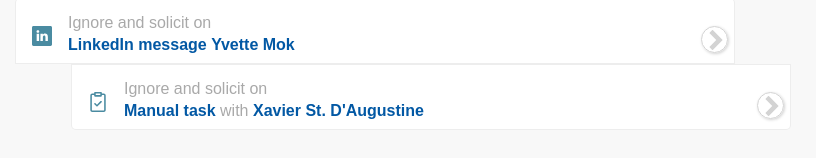
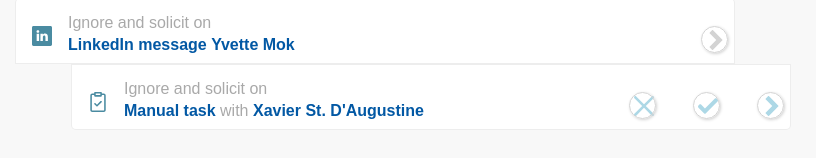
Before and after one commit to maxbildner/strive-task-app, a React (Create React App) app: page / in a window 1280 px wide. Both pictures are taken after a click on the element 616 px from the left and 441 px from the top of the page. Shown: the part 344-502 px from the top of the page, without its empty margins (241-1057 px from the left). Built offline with nearby package versions, Linux system fonts and the light colour scheme.

Commit message:
enable right row icons to show on row click

```diff
--- a/src/components/Task.js
+++ b/src/components/Task.js
@@ -33,6 +33,8 @@ class Task extends React.Component {
       logo = (<svg height="15pt" viewBox="-59 0 512 512" width="15pt" xmlns="http://www.w3.org/2000/svg"><path d="m344.675781 39.398438h-48.671875v-19.398438c0-11.046875-8.953125-20-20-20h-157.339844c-11.046874 0-20 8.953125-20 20v19.398438h-48.664062c-27.570312 0-50 22.429687-50 50v372.601562c0 27.570312 22.429688 50 50 50h294.675781c27.570313 0 50-22.429688 50-50v-372.601562c0-27.570313-22.433593-50-50-50zm-88.671875.601562v38.800781h-117.34375c0-13.292969 0-24.273437 0-38.800781zm98.671875 422c0 5.515625-4.488281 10-10 10h-294.675781c-5.515625 0-10-4.484375-10-10v-372.601562c0-5.511719 4.484375-10 10-10h48.660156v19.402343c0 11.046875 8.957032 20 20 20h157.34375c11.042969 0 20-8.953125 20-20v-19.402343h48.671875c5.511719 0 10 4.488281 10 10zm-64.535156-228.480469c7.8125 7.8125 7.8125 20.476563 0 28.285157l-105.101563 105.101562c-7.808593 7.8125-20.472656 7.8125-28.285156 0l-52.230468-52.230469c-7.808594-7.808593-7.808594-20.472656 0-28.285156 7.8125-7.808594 20.472656-7.808594 28.285156 0l38.089844 38.089844 90.957031-90.957031c7.8125-7.8125 20.472656-7.8125 28.285156-.003907zm0 0" /></svg>);
     }
 
+    const { isMouseOver, isClicked } = this.state;
+
     return (
       <div
         className={isLastTime ? "row last" : (index === 0 ? "row first" : "row")}
@@ -56,7 +58,7 @@ class Task extends React.Component {
 
         <div className="row-right">
           <span
-            className={this.state.isMouseOver ? "delete" : "delete hidden"}
+            className={(isMouseOver || isClicked) ? "delete" : "delete hidden"}
             // onClick={() => handleDeleteTask(task.id, task.time)}
             >
             <span className="circle"></span>
@@ -64,7 +66,7 @@ class Task extends React.Component {
           </span>
 
           <span
-            className={this.state.isMouseOver ? "complete" : "complete hidden"}
+            className={(isMouseOver || isClicked) ? "complete" : "complete hidden"}
             onClick={() => handleDeleteTask(task.id, task.time)}
           >
             <span className="circle"></span>
@@ -72,7 +74,7 @@ class Task extends React.Component {
           </span>
 
           <span
-            className={this.state.isMouseOver ? "details hovered" : "details"}
+            className={(isMouseOver || isClicked) ? "details hovered" : "details"}
           >
             <span className="circle"></span>
             <svg height="15pt" widht="15pt" data-name="Layer 1" xmlns="http://www.w3.org/2000/svg" viewBox="0 0 512 512"><path d="M174.54,508.94,420.1,263.39a10.74,10.74,0,0,0,0-14.75L174.53,3.06a10.43,10.43,0,0,0-14.75,0L92,70.8a10.43,10.43,0,0,0,0,14.75L262.47,256,92,426.46a10.73,10.73,0,0,0,0,14.75l67.75,67.73A10.43,10.43,0,0,0,174.54,508.94Z" /></svg>
```
Also changed, not shown: 1 other file (tests, documents, lock files or other folders).
